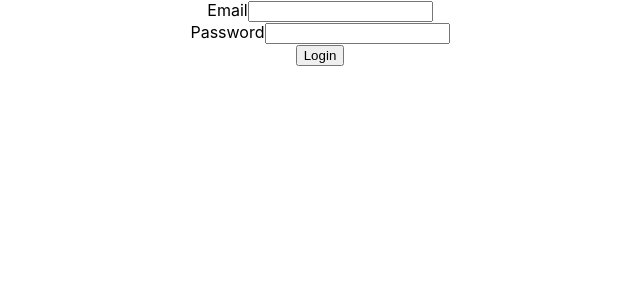
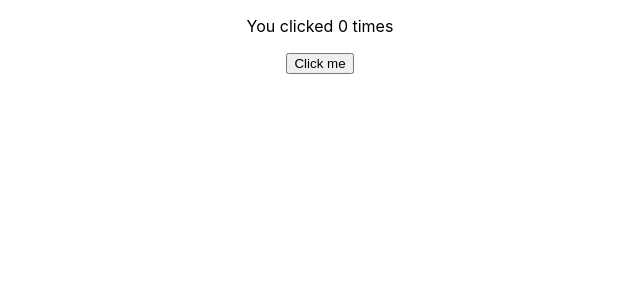
Before and after one commit to prabhat2505/MyReactApp, a React (Create React App) app: page / in a window 1280 px wide. Shown: the top 300 px of the page, without its empty margins (320-960 px from the left). Built offline with nearby package versions, Linux system fonts and the light colour scheme.

Commit message:
use of usesate for counting

```diff
--- a/src/App.js
+++ b/src/App.js
@@ -1,11 +1,13 @@
 import logo from './logo.svg';
 import './App.css';
-import BasicForm from './Forms/BasicForm'
+import BasicForm from './Forms/BasicForm';
+import ExampleHook1 from './Forms/ExampleHook1';
 
 function App() {
   return (
     <div className="App">
-    <BasicForm></BasicForm>
+    {/* <BasicForm></BasicForm>    */}
+    <ExampleHook1></ExampleHook1>
 
     </div>
   );
--- /dev/null
+++ b/src/Forms/ExampleHook1.js
@@ -0,0 +1,17 @@
+import React, { useState } from 'react';
+
+function ExampleHook1() {
+  // Declare a new state variable, which we'll call "count"
+  const [count, setCount] = useState(0);
+
+  return (
+    <div>
+      <p>You clicked {count} times</p>
+      <button onClick={() => setCount(count + 1)}>
+        Click me
+      </button>
+    </div>
+  );
+}
+
+export default ExampleHook1;
```
